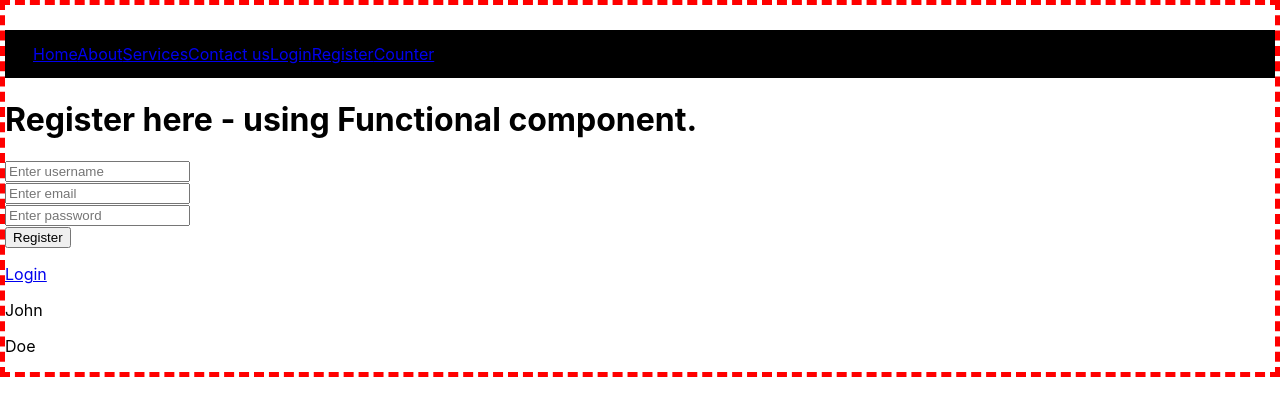
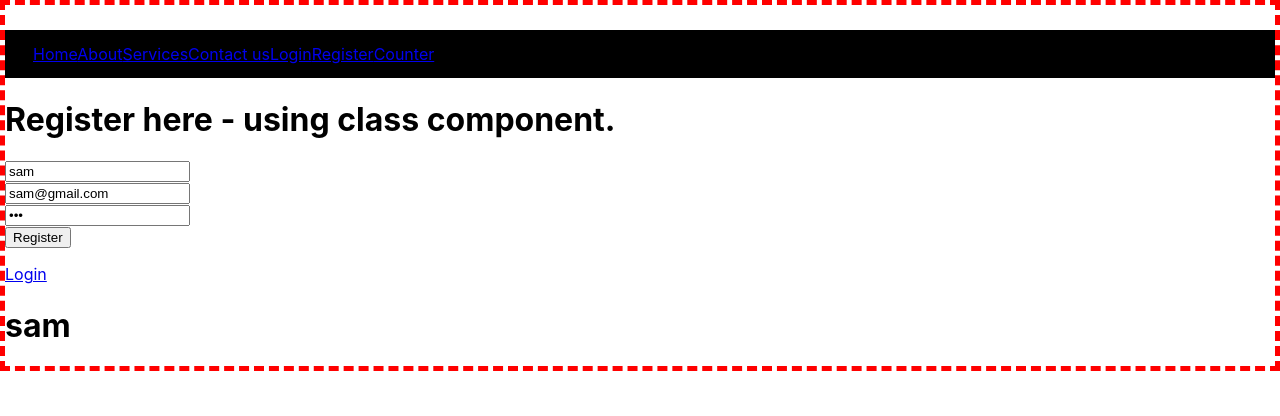
Before and after one commit to sskiragu/react-online-may-22, a React (Create React App) app: page /register in a window 1280 px wide. Shown: the top 416 px of the page. Built offline with nearby package versions, Linux system fonts and the light colour scheme; the HTML template or start-up script is replaced by a standard one.

Commit message:
React form using class component

```diff
--- a/src/App.js
+++ b/src/App.js
@@ -2,8 +2,8 @@ import { BrowserRouter,Route, Routes } from 'react-router-dom';
 import './App.css'
 import Login from './components/Login';
 import NavBar from './components/NavBar';
-import Register from './components/Register';
-// import SignUp from './components/SignUp';
+// import Register from './components/Register';
+import SignUp from './components/SignUp';
 import Counter from './components/Counter'
 
 const App = () => {
@@ -14,7 +14,7 @@ const App = () => {
             <NavBar />
             <Routes>
               <Route path='/login' element={<Login />}/>
-              <Route path='/register' element={<Register />}/>
+              <Route path='/register' element={<SignUp />}/>
               <Route path='/counter' element={<Counter username='admin'/>}/>
             </Routes>
           </BrowserRouter>
--- a/src/components/Counter.js
+++ b/src/components/Counter.js
@@ -1,20 +1,10 @@
-import React, { useState } from 'react'
+import React, { Component } from 'react'
 
-function Counter({username}) {
-
-    const [count, setCount] = useState(0)
-
-    const increaseCount = () => {
-        setCount(count + 1)
-    }
-  return (
-    <div>
-        <h1>Counter App using Functional Componet - useState hook</h1>
-        <p>{count}</p>
-        <button onClick={increaseCount}>Increase Counter</button>
-        <p>{username}</p>
-    </div>
-  )
+export default class Counter extends Component {
+  render() {
+    const {username} = this.props
+    return (
+      <div>{username}</div>
+    )
+  }
 }
-
-export default Counter
--- a/src/components/SignUp.js
+++ b/src/components/SignUp.js
@@ -7,41 +7,56 @@ export default class SignUp extends Component {
         super()
 
         this.state = {
-            firstname: "John",
-            lastname: "Doe"
+            username: 'sam',
+            email: 'sam@gmail.com',
+            password: '123'
         }
 
+    }
+
+    handleUsernameChange = (event) => {
+        this.setState({username: event.target.value})
+    }
+
+    handleEmailChange = (event) => {
+
+    }
+
+    handlePasswordChange = (event) => {
+
+    }
+
+    handleSubmit = (event) => {
+        event.preventDefault()
+        console.log("You clicked submit button");
+        console.log(this.state.username);
     }
 
   render() {
     return (
         <div>
         <h1>Register here - using class component.</h1>
-        <form>
+        <form onSubmit={this.handleSubmit}>
 
             <div>
-                <input type='text'  placeholder='Enter username'/>
+                <input type='text' value={this.state.username} onChange={this.handleUsernameChange} placeholder='Enter username'/>
             </div>
 
             <div>
-                <input type='email'  placeholder='Enter email'/>
+                <input type='email' value={this.state.email} onChange={this.handleEmailChange} placeholder='Enter email'/>
             </div>
 
             <div>
-                <input type='password'  placeholder='Enter password'/>
+                <input type='password' value={this.state.password} onChange={this.handlePasswordChange} placeholder='Enter password'/>
             </div>
 
             <div>
-                <button type='button'>Register</button>
+                <button type='submit'>Register</button>
             </div>
         </form>
         <p><Link to='/'>Login</Link></p>
 
-        <p> 1 + 1 </p>
-
-        <p>{1 + 1}</p>
-        <p>{this.state.firstname}</p>
-        <p>{this.state.lastname}</p>
+        <h1>{this.state.username}</h1>
     </div>
 
     )
```
Also changed, not shown: 1 other file (tests, documents, lock files or other folders).
